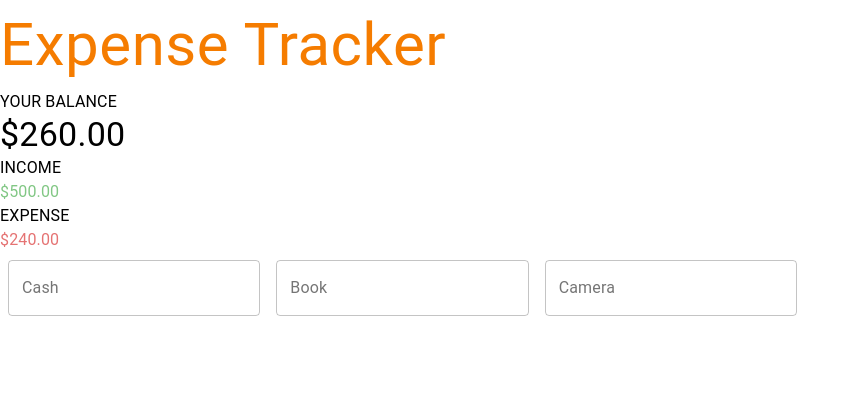
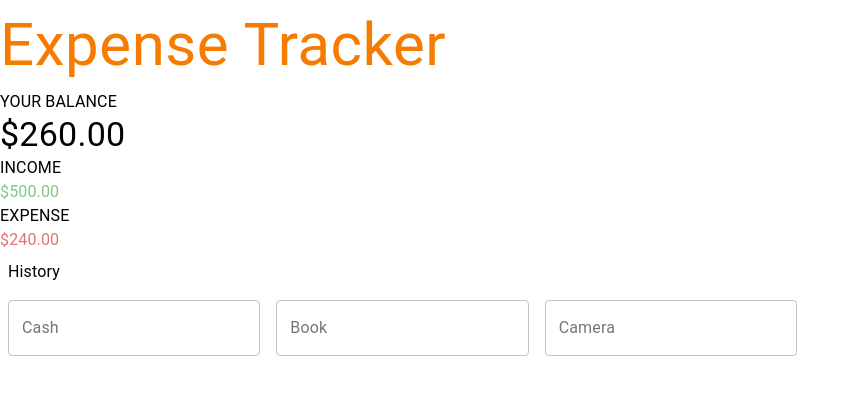
Before and after one commit to agborojenjr/ExpenseTracker, a React (Create React App) app: page / in a window 1280 px wide. Shown: the top 394 px of the page, without its empty margins (0-860 px from the left). Built offline with nearby package versions, Linux system fonts and the light colour scheme.

Commit message:
History Title Added

```diff
--- a/src/Components/Transactions.js
+++ b/src/Components/Transactions.js
@@ -1,6 +1,7 @@
 import React from 'react';
 import { makeStyles } from '@material-ui/core/styles';
 import TextField from '@material-ui/core/TextField';
+import Typography from '@material-ui/core/Typography';
 
 const useStyles = makeStyles((theme) => ({
     root: {
@@ -16,6 +17,9 @@ export const Transactions = () => {
 
     return (
     <form className={classes.root} noValidate autoComplete="off">
+        <Typography>
+            History
+        </Typography>
         <TextField id="outlined-basic" label="Cash" variant="outlined" />
         <TextField id="outlined-basic" label="Book" variant="outlined" />
         <TextField id="outlined-basic" label="Camera" variant="outlined" />
```
Also changed, not shown: 1 other file (tests, documents, lock files or other folders).
